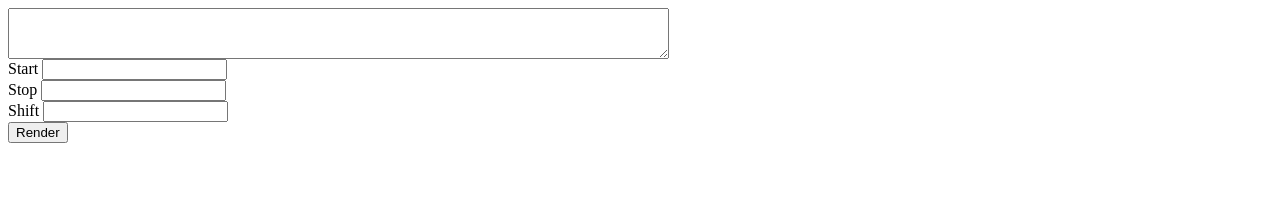
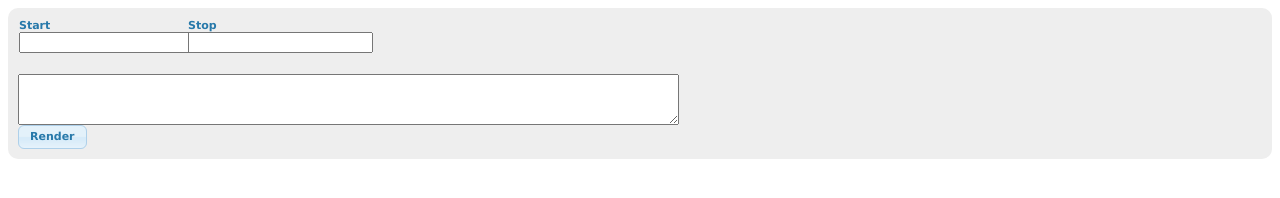
Before and after one commit to jedediahsmallwood/dissector, a plain HTML site: page realtime/index.html in a window 1280 px wide. Drawn offline with Linux system fonts and the light colour scheme.

Commit message:
Add jquery

```diff
--- a/scatterplot/index.html
+++ b/realtime/index.html
@@ -3,19 +3,27 @@
 <html>
 <head>
     <title>Scatter Plot Analysis</title>
+    <link type="text/css" href="../css/cupertino/jquery-ui-1.8.16.custom.css" rel="stylesheet"/>
+    <link type="text/css" href="../css/dissector.css" rel="stylesheet"/>
     <script src='../js/jquery-1.7.min.js' type='text/javascript'></script>
     <script src='../js/highcharts-2.1.7.js' type='text/javascript'></script>
+    <script type="text/javascript" src="../js/jquery-ui-1.8.16.custom.min.js"></script>
+
     <script type="text/javascript">
         $(document).ready(function() {
+            $('#render1').button();
+            $('#start,#stop').datepicker({ dateFormat: 'yy-mm-dd' });
+
             $('#render1').click(function() {
 
                 renderData(null, $('#ta1').val());
             });
+
         });
 
         function renderData(series, equation) {
-            var start = new Date('2011-10-29T10:00:00.000');
-            var stop = new Date('2011-10-29T23:59:59.000');
+            var start = new Date('2011-01-01T10:00:00.000');
+            var stop = new Date('2011-10-30T00:00:00.000');
             var socket = new WebSocket('ws://localhost:1081/1.0/event/get');
 
             socket.onopen = function() {
@@ -35,14 +43,21 @@
 </head>
 <body>
 <!-- <div id='container' style='width: 100%; height: 400px'></div> -->
-<div id='series1'>
-    <div><textarea id='ta1' cols='80' rows='3'></textarea></div>
-    <div>
-        <div>Start <input type='text' id='start1'></div>
-        <div>Stop <input type='text' id='stop1'></div>
-        <div>Shift <input type='text' id='shift1'></div>
+<div class='containerWrapper'>
+    <div id='options' class='optionsGroup'>
+        <div>Start <input type='text' id='start'></div>
+        <div>Stop <input type='text' id='stop'></div>
     </div>
-    <div><input id='render1' type='button' value='Render'/></div>
+    <div id='series' class='seriesGroup'>
+        <div id='series1'>
+            <div>
+                <textarea id='ta1' cols='80' rows='3'></textarea>
+                <br/>
+                <input id='render1' type='button' value='Render'/>
+            </div>
+        </div>
+    </div>
 </div>
 </body>
+</body>
 </html>
```
Also changed, not shown: index.html (+2 -2 lines), historic/index.html (renamed from timeseries/index.html).
